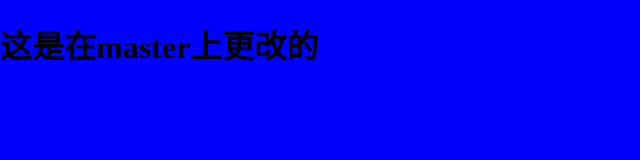
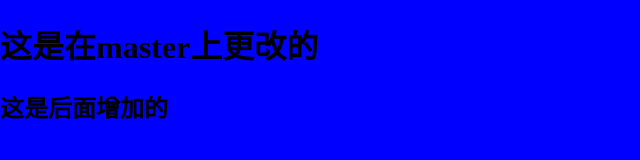
Before and after one commit to chenyueasd/proj_03, a plain HTML site: page index.html in a window 1280 px wide. Shown: the whole page, without its empty margins (0-640 px from the left). Drawn offline with Linux system fonts and the light colour scheme.

Commit message:
这是用来检验更新的

```diff
--- a/index.html
+++ b/index.html
@@ -15,5 +15,6 @@
   </head>
   <body>
     <h1>这是在master上更改的</h1>
+    <h2>这是后面增加的</h2>
   </body>
 </html>
```
